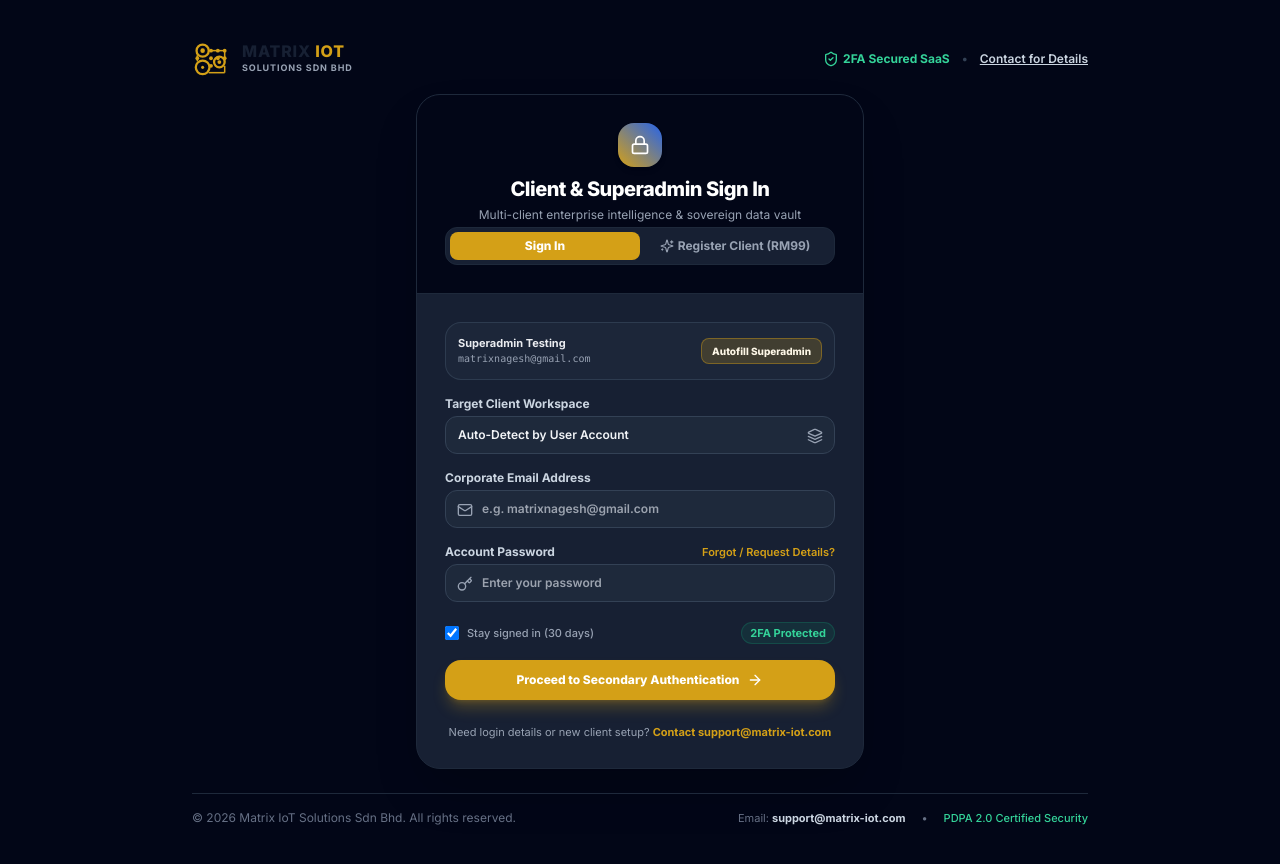
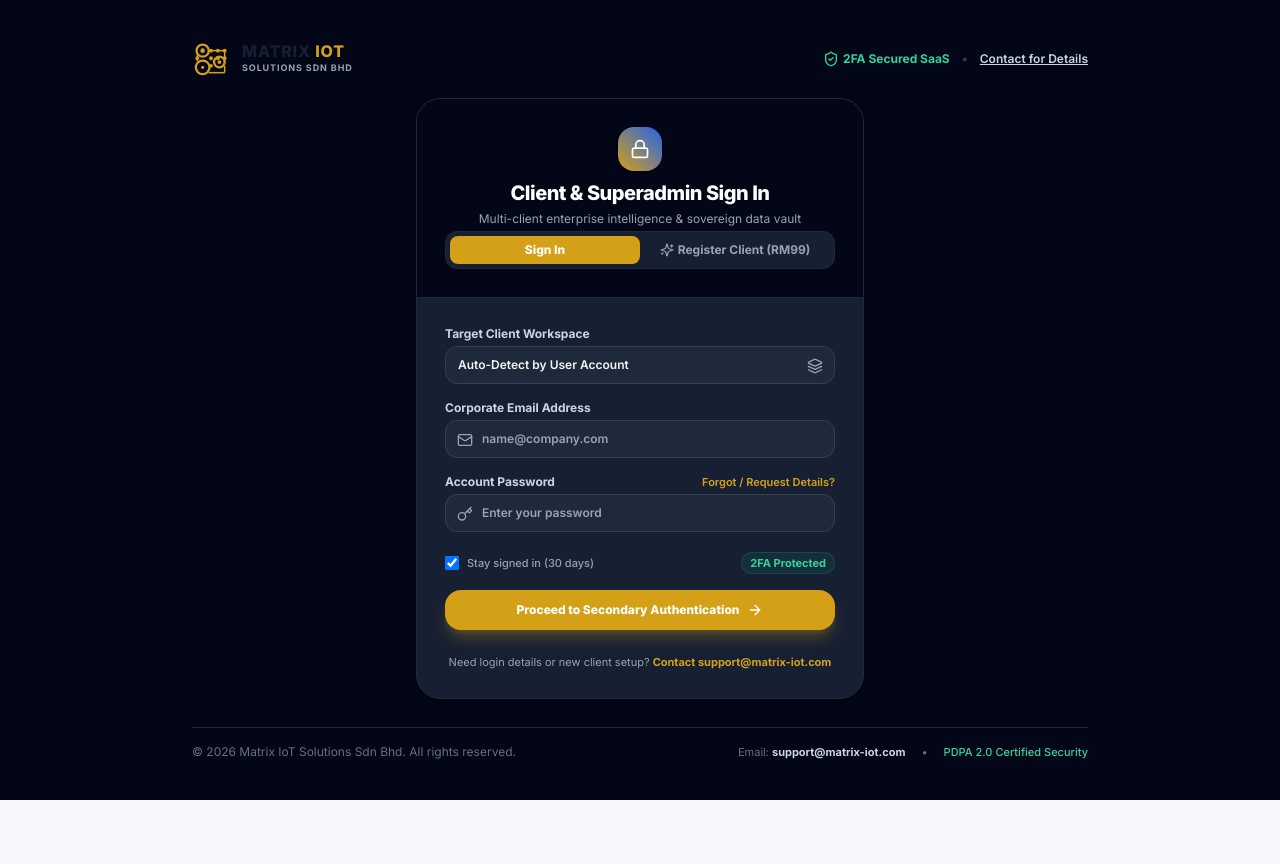
Before and after one commit to matrixnagesh-a11y/artedge, a Next.js app: page /login in a window 1280 px wide. After the commit the page ends 800 px from the top, so only its background shows below. Built offline with nearby package versions, Linux system fonts and the light colour scheme.

Commit message:
feat: remove superadmin autologin button, require manual typing of username and password

```diff
--- a/src/app/login/page.tsx
+++ b/src/app/login/page.tsx
@@ -84,13 +84,6 @@
     const newCode = Math.floor(100000 + Math.random() * 900000).toString();
     setActiveTotpChallenge(newCode);
     setCodeCopied(false);
-  };
-
-  // 1-Click Fill Superadmin Credentials
-  const fillSuperadminCredentials = () => {
-    setEmail("matrixnagesh@gmail.com");
-    setPassword("Change54321!@#$%");
-    setErrorMsg("");
   };
 
   // 1-Click Copy & Autofill 2FA Code
@@ -332,21 +325,6 @@
           {/* ========================================================================= */}
           {mode === "signin" && (
             <form onSubmit={handleSignInSubmit} className="space-y-4 text-xs">
-              {/* Quick Superadmin Helper Chip */}
-              <div className="p-3 bg-slate-800/80 border border-slate-700/80 rounded-2xl flex items-center justify-between">
-                <div>
-                  <span className="text-[11px] font-bold text-slate-200 block">Superadmin Testing</span>
-                  <span className="text-[10px] text-slate-400 block font-mono">matrixnagesh@gmail.com</span>
-                </div>
-                <button
-                  type="button"
-                  onClick={fillSuperadminCredentials}
-                  className="px-2.5 py-1 bg-primary/20 hover:bg-primary/30 text-primary-light border border-primary/40 rounded-lg text-[10px] font-extrabold cursor-pointer transition-all"
-                >
-                  Autofill Superadmin
-                </button>
-              </div>
-
               {/* Workspace / Client Tenant Selector */}
               <div>
                 <label className="font-bold text-slate-300 block mb-1">Target Client Workspace</label>
@@ -374,7 +352,7 @@
                   <input
                     type="email"
                     required
-                    placeholder="e.g. matrixnagesh@gmail.com"
+                    placeholder="name@company.com"
                     value={email}
                     onChange={(e) => setEmail(e.target.value)}
                     className="w-full bg-slate-800 border border-slate-700 rounded-xl pl-9 pr-4 py-2.5 text-slate-100 font-semibold focus:outline-none focus:ring-2 focus:ring-primary"
```
